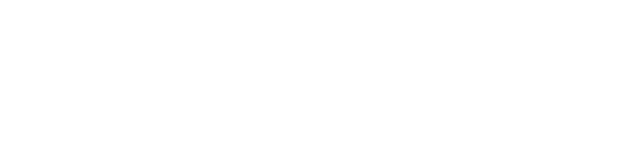
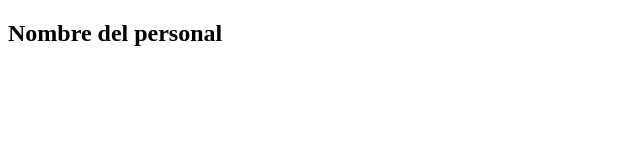
Before and after one commit to vivvidero-it/prueba4, a plain HTML site: page index.html in a window 1280 px wide. Shown: the whole page, without its empty margins (0-640 px from the left). Drawn offline with Linux system fonts and the light colour scheme.

Commit message:
Nombre del personal añadido

```diff
--- a/index.html
+++ b/index.html
@@ -7,6 +7,10 @@
     <title>Document</title>
 </head>
 <body>
-
+    <nav>
+        <h1>
+            Nombre del personal
+        </h1>
+    </nav>
 </body>
 </html>
```
